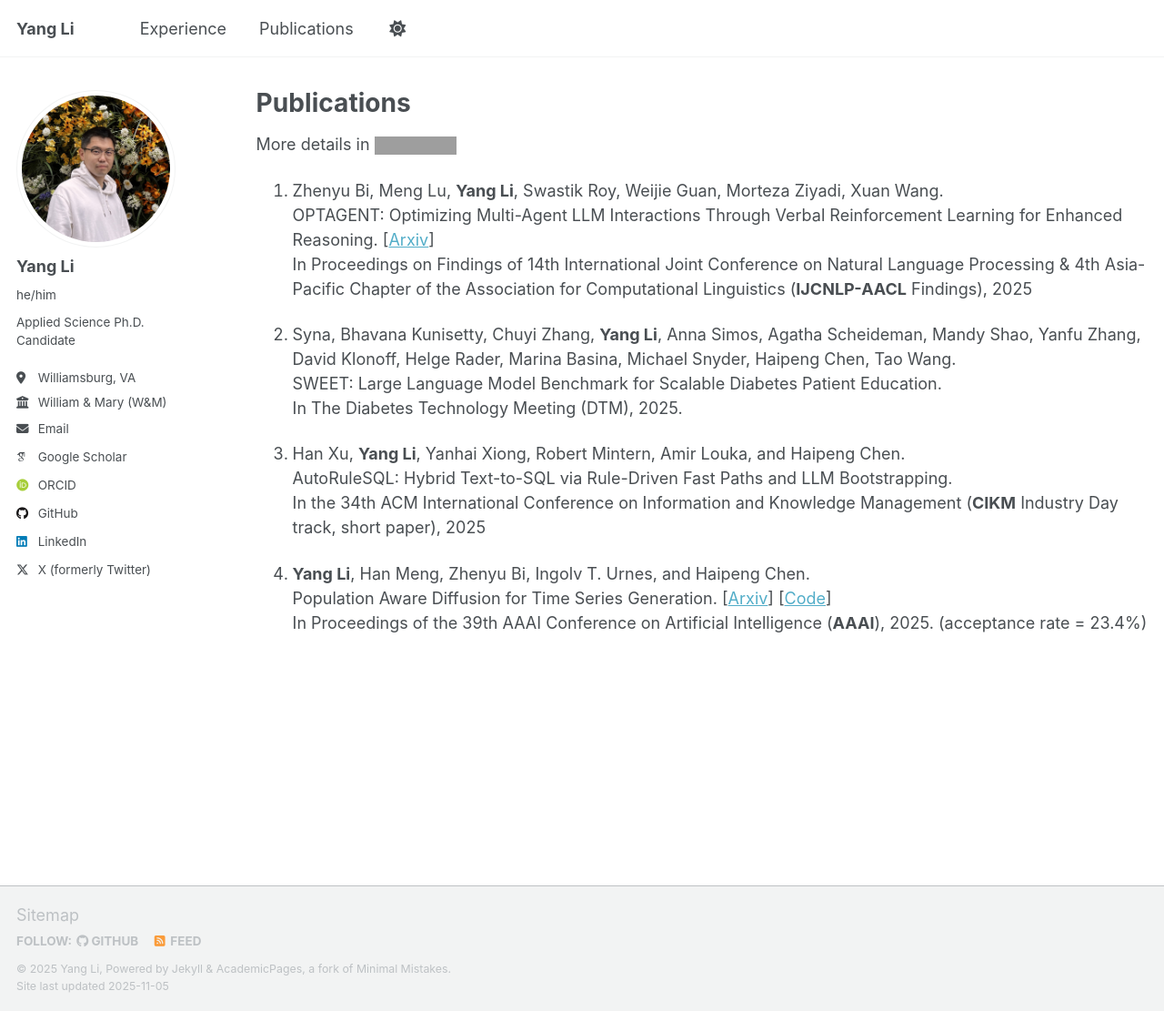
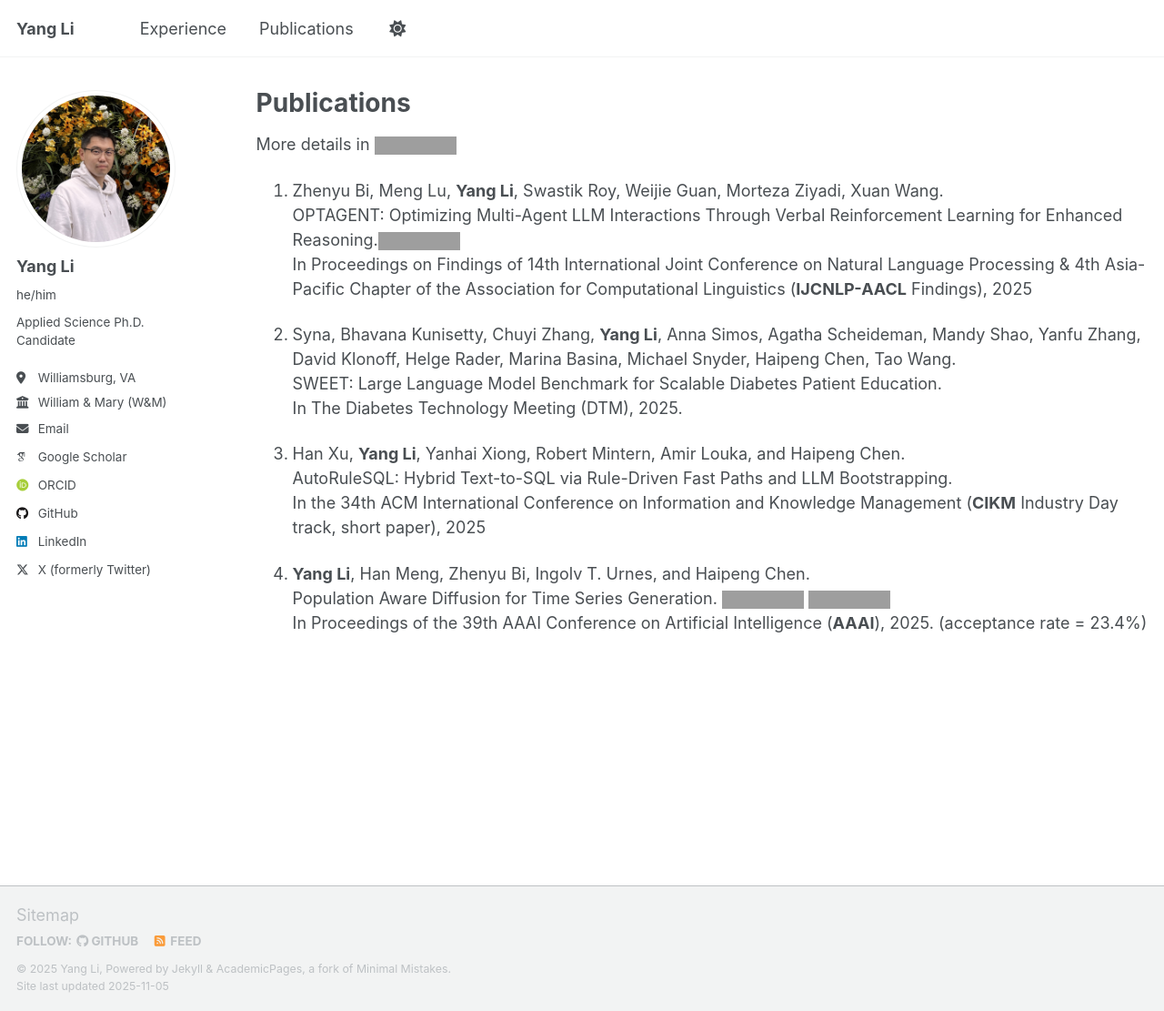
Before and after one commit to littlestone111/littlestone111.github.io, a Jekyll site: the page built from _pages/publications.md, in a window 1280 px wide and 1111 px high. Shown: the whole window at 91% size. Built offline with Jekyll 4.4.1, drawn with Linux system fonts in a browser that asks for light colours; some web fonts are replaced; a script that is not in the unit is left out; part of the change alters nothing that is shown; grey boxes are pictures that could not be loaded.

Commit message:
Update badge

```diff
--- a/_pages/publications.md
+++ b/_pages/publications.md
@@ -11,7 +11,7 @@ More details in [![Google Scholar Badge](https://img.shields.io/badge/Google%20S
 
 
 1. Zhenyu Bi, Meng Lu, **Yang Li**, Swastik Roy, Weijie Guan, Morteza Ziyadi, Xuan Wang. \
-OPTAGENT: Optimizing Multi-Agent LLM Interactions Through Verbal Reinforcement Learning for Enhanced Reasoning. [[Arxiv](https://arxiv.org/abs/2510.18032)]\
+OPTAGENT: Optimizing Multi-Agent LLM Interactions Through Verbal Reinforcement Learning for Enhanced Reasoning.[![arXiv Badge](https://img.shields.io/badge/arXiv-B31B1B?logo=arxiv&logoColor=fff&style=plastic)]((https://arxiv.org/abs/2510.18032))\
 In Proceedings on Findings of 14th International Joint Conference on Natural Language Processing & 4th Asia-Pacific Chapter of the Association for Computational Linguistics (**IJCNLP-AACL** Findings), 2025
 
 2. Syna, Bhavana Kunisetty, Chuyi Zhang, **Yang Li**, Anna Simos, Agatha Scheideman, Mandy Shao, Yanfu Zhang, David Klonoff, Helge Rader, Marina Basina, Michael Snyder, Haipeng Chen, Tao Wang. \
@@ -23,5 +23,5 @@ AutoRuleSQL: Hybrid Text-to-SQL via Rule-Driven Fast Paths and LLM Bootstrapping
 In the 34th ACM International Conference on Information and Knowledge Management (**CIKM** Industry Day track, short paper), 2025
 
 4. **Yang Li**, Han Meng, Zhenyu Bi, Ingolv T. Urnes, and Haipeng Chen. \
-Population Aware Diffusion for Time Series Generation. [[Arxiv](https://arxiv.org/abs/2501.00910)] [[Code](https://github.com/wmd3i/PaD-TS)]\
+Population Aware Diffusion for Time Series Generation. [![arXiv Badge](https://img.shields.io/badge/arXiv-B31B1B?logo=arxiv&logoColor=fff&style=plastic)](https://arxiv.org/abs/2501.00910) [![GitHub Badge](https://img.shields.io/badge/GitHub-181717?logo=github&logoColor=fff&style=plastic)](https://github.com/wmd3i/PaD-TS) \
 In Proceedings of the 39th AAAI Conference on Artificial Intelligence (**AAAI**), 2025. (acceptance rate = 23.4%)
```
